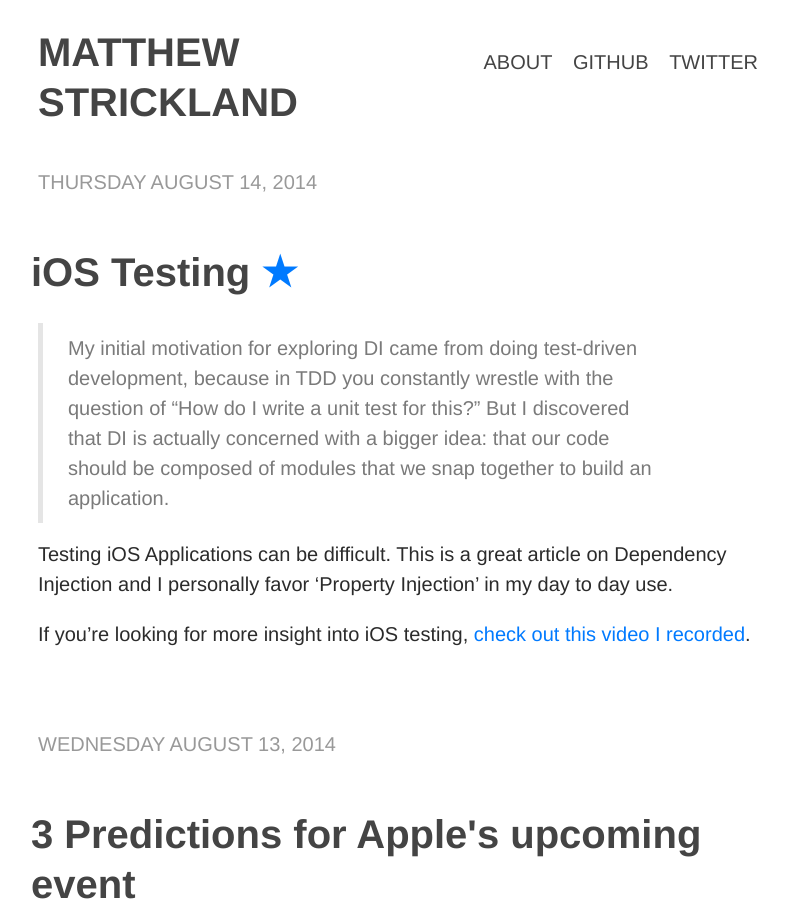
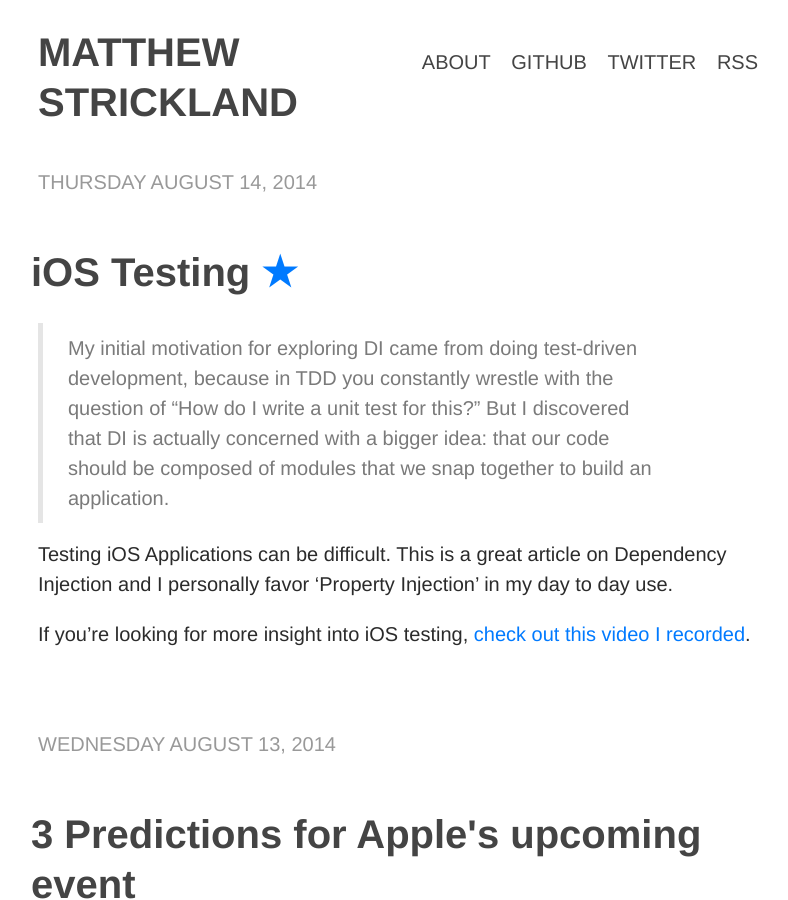
Before and after one commit to mps/mps.github.io, a Jekyll site: the page built from index.html, in a window 1280 px wide and 900 px high. Shown: the whole window, without its empty margins (242-1030 px from the left). Built offline with Jekyll 4.4.1, drawn with Linux system fonts in a browser that asks for light colours; the list of posts is cut into pages by our own code.

Commit message:
rss link

```diff
--- a/_layouts/default.html
+++ b/_layouts/default.html
@@ -10,6 +10,7 @@
           <li><a href="{{ site.baseurl }}/about">About</a></li>
           <li><a href="https://github.com/mps">GitHub</a></li>
           <li><a href="https://twitter.com/strickland">Twitter</a></li>
+          <li><a href="{{ site.baseurl }}/atom">RSS</a></li>
         </ul>
         <h1 class="name">
           <a href="/">Matthew Strickland</a>
```
